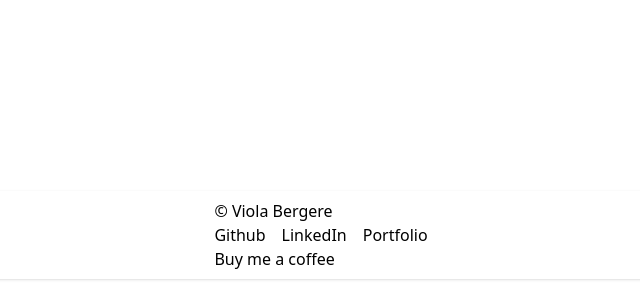
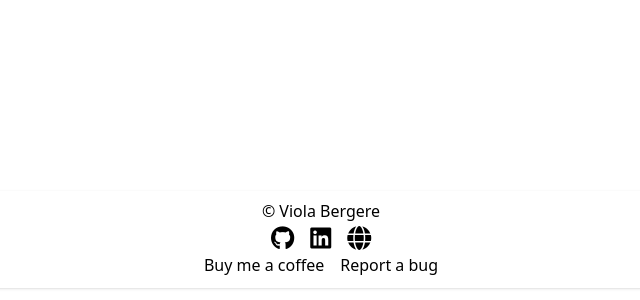
Before and after one commit to violaberg/tailwind-cheatsheet, a website: page cheatsheet.html in a window 1280 px wide. Shown: the part 3745-4045 px from the top of the page, without its empty margins (319-959 px from the left). Drawn offline with Linux system fonts and the light colour scheme.

Commit message:
chore: update footer on all pages

```diff
--- a/cheatsheet.html
+++ b/cheatsheet.html
@@ -261,21 +261,22 @@
     </main>
     <footer class="flex shadow justify-center p-2">
         <div class="grid grid-rows-3">
-            <div>&copy; Viola Bergere</div>
-            <ul class="flex gap-4">
+            <div class="text-center">&copy; Viola Bergere</div>
+            <ul class="flex justify-center gap-4">
                 <li class="inline-flex">
-                    <a href="#" target="_blank" rel="noopener" aria-label="# (opens in a new tab)"></i>Github</a>
+                    <a href="https://github.com/violaberg" target="_blank" rel="noopener" aria-label="Opens Viola's Github profile in a new tab"><i class="fa-brands fa-github text-2xl"></i></a>
                 </li>
                 <li class="inline-flex">
-                    <a href="https://instagram.com" target="_blank" rel="noopener"
-                        aria-label="# (opens in a new tab)"></i>LinkedIn</a>
+                    <a href="https://www.linkedin.com/in/viola-bergere/" target="_blank" rel="noopener"
+                        aria-label="Opens Viola's LinkedIn profile in a new tab"><i class="fa-brands fa-linkedin text-2xl"></i></a>
                 </li>
                 <li class="inline-flex">
-                    <a href="#" target="_blank" rel="noopener" aria-label="# (opens in a new tab)"></i>Portfolio</a>
+                    <a href="https://violab.tech/" target="_blank" rel="noopener" aria-label="Opens Viola's portfolio website in a new tab"><i class="fa-solid fa-globe text-2xl"></i></a>
                 </li>
             </ul>
-            <div>
-                <a class="btn btn-primary" href="#">Buy me a coffee</a>
+            <div class="flex gap-4">
+                <a class="inline-flex btn btn-primary" href="#">Buy me a coffee</a>
+                <a class="inline-flex btn btn-primary" href="#">Report a bug</a>
             </div>
         </div>
     </footer>
```
Also changed, not shown: components.html (+9 -8 lines), templates.html (+9 -8 lines).
